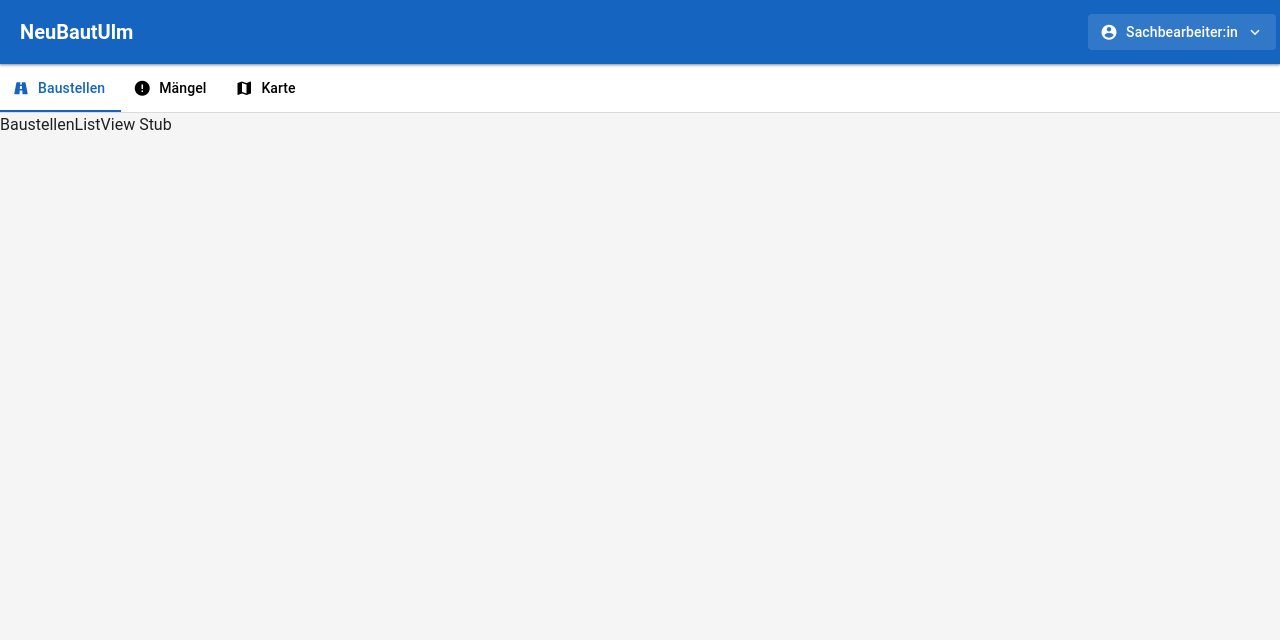
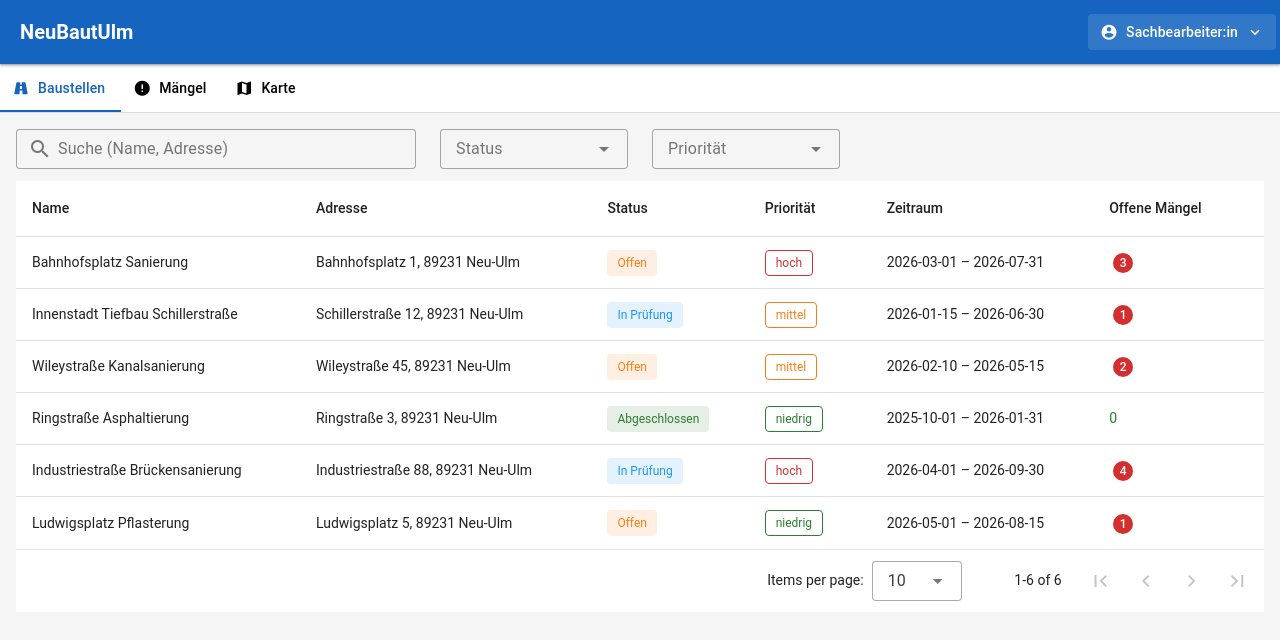
Before and after one commit to B3sler/baustellenkontrolle_challange_neuUlm, a Vue app: page /sb/baustellen in a window 1280 px wide. Shown: the top 640 px of the page. Built offline with nearby package versions, Linux system fonts and the light colour scheme.

Commit message:
feat: add Sachbearbeiter BaustellenListView with filters

```diff
--- a/src/views/sachbearbeiter/BaustellenListView.vue
+++ b/src/views/sachbearbeiter/BaustellenListView.vue
@@ -1,7 +1,130 @@
 <template>
-  <div>BaustellenListView Stub</div>
+  <v-container fluid class="pa-4">
+    <!-- Filter row -->
+    <v-row class="mb-3" align="center">
+      <v-col cols="12" md="4">
+        <v-text-field
+          v-model="search"
+          prepend-inner-icon="mdi-magnify"
+          label="Suche (Name, Adresse)"
+          variant="outlined"
+          density="compact"
+          clearable
+          hide-details
+        />
+      </v-col>
+      <v-col cols="6" md="2">
+        <v-select
+          v-model="filterStatus"
+          :items="statusOptions"
+          label="Status"
+          variant="outlined"
+          density="compact"
+          clearable
+          hide-details
+        />
+      </v-col>
+      <v-col cols="6" md="2">
+        <v-select
+          v-model="filterPrioritaet"
+          :items="prioritaetOptions"
+          label="Priorität"
+          variant="outlined"
+          density="compact"
+          clearable
+          hide-details
+        />
+      </v-col>
+    </v-row>
+
+    <!-- Table -->
+    <v-data-table
+      :headers="headers"
+      :items="filteredBaustellen"
+      :search="search"
+      item-value="id"
+      hover
+      @click:row="(_: any, { item }: any) => openDetail(item.id)"
+    >
+      <template #item.status="{ item }">
+        <v-chip :color="statusColor(item.status)" size="small" label>
+          {{ statusLabel(item.status) }}
+        </v-chip>
+      </template>
+      <template #item.prioritaet="{ item }">
+        <v-chip :color="prioritaetColor(item.prioritaet)" size="small" label variant="outlined">
+          {{ item.prioritaet }}
+        </v-chip>
+      </template>
+      <template #item.offenerMaengelCount="{ item }">
+        <v-badge
+          v-if="item.offenerMaengelCount > 0"
+          :content="item.offenerMaengelCount"
+          color="error"
+          inline
+        />
+        <span v-else class="text-success">0</span>
+      </template>
+    </v-data-table>
+  </v-container>
 </template>
 
 <script setup lang="ts">
-// Stub component - implemented in Task 6
+import { ref, computed } from 'vue'
+import { useRouter } from 'vue-router'
+import { useBaustellenStore } from '../../stores/baustellenStore'
+import type { BaustellenStatus, Prioritaet } from '../../types/types'
+
+const router = useRouter()
+const store = useBaustellenStore()
+
+const search = ref('')
+const filterStatus = ref<BaustellenStatus | null>(null)
+const filterPrioritaet = ref<Prioritaet | null>(null)
+
+const statusOptions = [
+  { title: 'Offen', value: 'offen' },
+  { title: 'In Prüfung', value: 'in_pruefung' },
+  { title: 'Abgeschlossen', value: 'abgeschlossen' },
+]
+const prioritaetOptions = [
+  { title: 'Hoch', value: 'hoch' },
+  { title: 'Mittel', value: 'mittel' },
+  { title: 'Niedrig', value: 'niedrig' },
+]
+
+const headers = [
+  { title: 'Name', key: 'name', sortable: true },
+  { title: 'Adresse', key: 'adresse', sortable: true },
+  { title: 'Status', key: 'status', sortable: true },
+  { title: 'Priorität', key: 'prioritaet', sortable: true },
+  { title: 'Zeitraum', key: 'startDatum', sortable: true, value: (item: any) => `${item.startDatum} – ${item.endDatum}` },
+  { title: 'Offene Mängel', key: 'offenerMaengelCount', sortable: true },
+]
+
+const filteredBaustellen = computed(() => {
+  return store.baustellen.filter(b => {
+    if (filterStatus.value && b.status !== filterStatus.value) return false
+    if (filterPrioritaet.value && b.prioritaet !== filterPrioritaet.value) return false
+    if (search.value) {
+      const q = search.value.toLowerCase()
+      return b.name.toLowerCase().includes(q) || b.adresse.toLowerCase().includes(q) || b.id.toLowerCase().includes(q)
+    }
+    return true
+  })
+})
+
+function openDetail(id: string) {
+  router.push(`/sb/baustellen/${id}`)
+}
+
+function statusColor(s: BaustellenStatus) {
+  return { offen: 'warning', in_pruefung: 'info', abgeschlossen: 'success' }[s]
+}
+function statusLabel(s: BaustellenStatus) {
+  return { offen: 'Offen', in_pruefung: 'In Prüfung', abgeschlossen: 'Abgeschlossen' }[s]
+}
+function prioritaetColor(p: Prioritaet) {
+  return { hoch: 'error', mittel: 'warning', niedrig: 'success' }[p]
+}
 </script>
```
